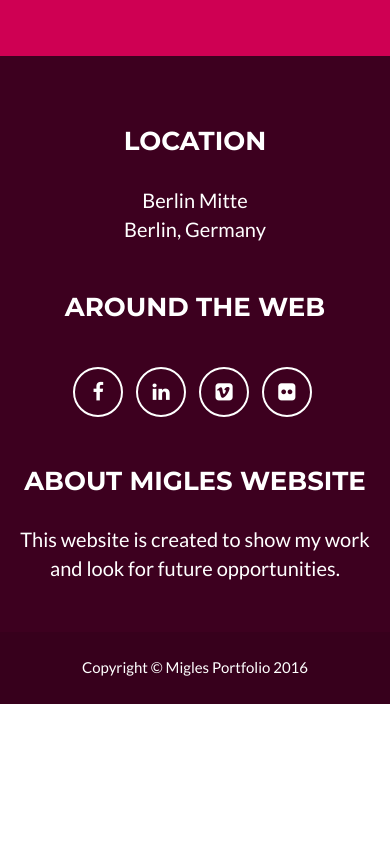
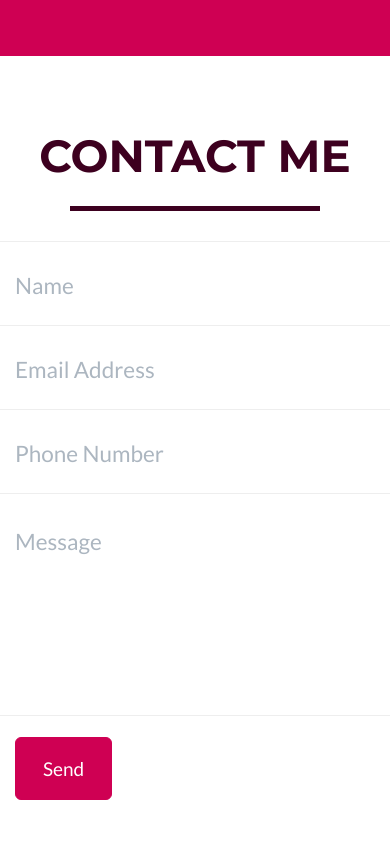
Before and after one commit to migleorange/migleorange.github.io, a plain HTML site: page index.html in a window 390 px wide. Shown: the part 4780-5624 px from the top of the page. Before the commit the page ends 5484 px from the top, so only its background shows below. Drawn offline with nearby package versions, Linux system fonts and the light colour scheme.

Commit message:
use getform as the email backend

```diff
--- a/index.html
+++ b/index.html
@@ -240,6 +240,60 @@
                     <a href="http://miglem.com/data/CV_MigleMaciunaite.pdf" target="_blank" class="btn btn-lg btn-outline">
                         <i class="fa fa-download"></i> Download CV
                     </a>
+                </div>
+            </div>
+        </div>
+    </section>
+
+    <!-- Contact Section -->
+    <section id="contact">
+        <div class="container">
+            <div class="row">
+                <div class="col-lg-12 text-center">
+                    <h2>Contact Me</h2>
+                    <hr class="star-primary">
+                </div>
+            </div>
+            <div class="row">
+                <div class="col-lg-8 col-lg-offset-2">
+
+                    <form name="sentMessage" id="contactForm" novalidate action='https://www.getform.org/f/4be139d7-a3f4-48ff-85b7-e9173272bbd6' method="POST" enctype="multipart/form-data" accept-charset="UTF-8">
+                        <div class="row control-group">
+                            <div class="form-group col-xs-12 floating-label-form-group controls">
+                                <label>Name</label>
+                                <input type="text" class="form-control" placeholder="Name" id="name" name="name" required data-validation-required-message="Please enter your name.">
+                                <p class="help-block text-danger"></p>
+                            </div>
+                        </div>
+                        <div class="row control-group">
+                            <div class="form-group col-xs-12 floating-label-form-group controls">
+                                <label>Email Address</label>
+                                <input type="email" class="form-control" placeholder="Email Address" id="email" name="email" required data-validation-required-message="Please enter your email address.">
+                                <p class="help-block text-danger"></p>
+                            </div>
+                        </div>
+                        <div class="row control-group">
+                            <div class="form-group col-xs-12 floating-label-form-group controls">
+                                <label>Phone Number</label>
+                                <input type="tel" class="form-control" placeholder="Phone Number" id="phone" name="phone" required data-validation-required-message="Please enter your phone number.">
+                                <p class="help-block text-danger"></p>
+                            </div>
+                        </div>
+                        <div class="row control-group">
+                            <div class="form-group col-xs-12 floating-label-form-group controls">
+                                <label>Message</label>
+                                <textarea rows="5" class="form-control" placeholder="Message" id="message" name="message" required data-validation-required-message="Please enter a message."></textarea>
+                                <p class="help-block text-danger"></p>
+                            </div>
+                        </div>
+                        <br>
+                        <div id="success"></div>
+                        <div class="row">
+                            <div class="form-group col-xs-12">
+                                <button type="submit" class="btn btn-success btn-lg">Send</button>
+                            </div>
+                        </div>
+                    </form>
                 </div>
             </div>
         </div>
@@ -759,6 +813,9 @@
     <script src="js/classie.js"></script>
     <script src="js/cbpAnimatedHeader.js"></script>
 
+    <!-- Contact Form JavaScript -->
+    <script src="js/jqBootstrapValidation.js"></script>
+
     <!-- Custom Theme JavaScript -->
     <script src="js/freelancer.js"></script>
 
```
